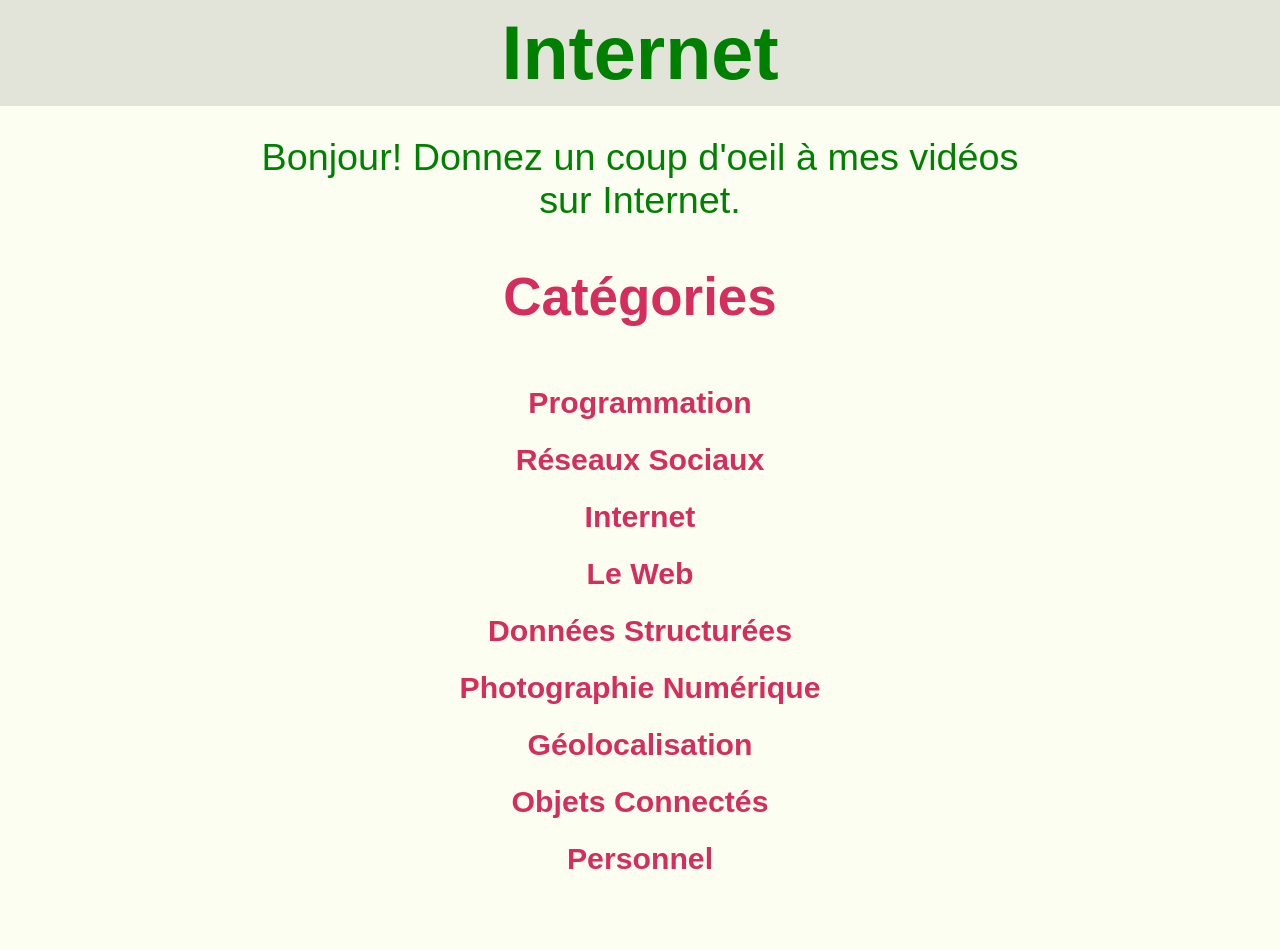
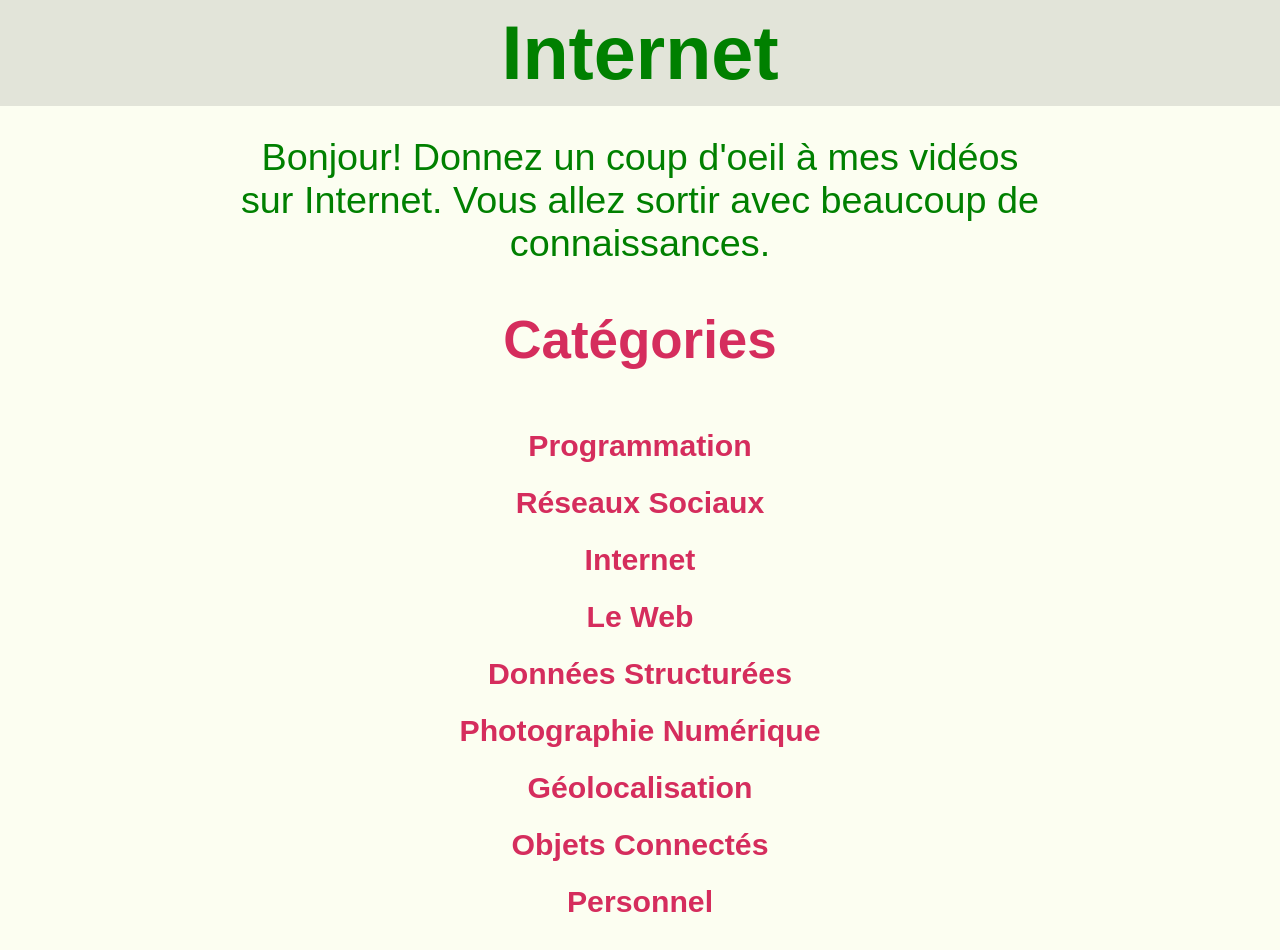
Before and after one commit to manuelavillamarin/manuelavillamarin.github.io, a plain HTML site: page Internet.html in a window 1280 px wide. Drawn offline with Linux system fonts and the light colour scheme.

Commit message:
Update Internet.html

```diff
--- a/Internet.html
+++ b/Internet.html
@@ -89,7 +89,7 @@
     </header>
 
     <main>
-        <p>Bonjour! Donnez un coup d'oeil à mes vidéos sur Internet.</p>
+        <p>Bonjour! Donnez un coup d'oeil à mes vidéos sur Internet. Vous allez sortir avec beaucoup de connaissances.</p>
 
         <h2>Catégories</h2>
         <ul>
```
